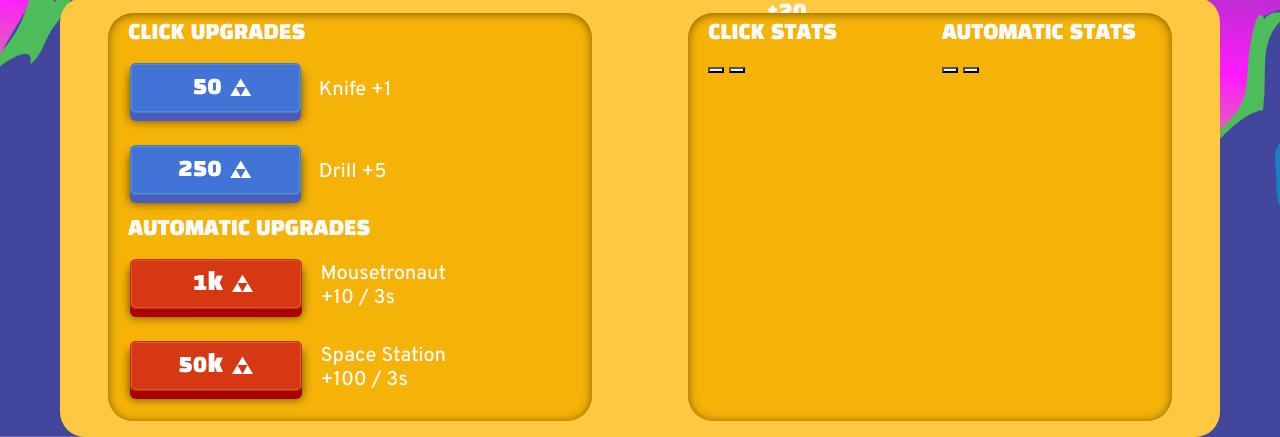
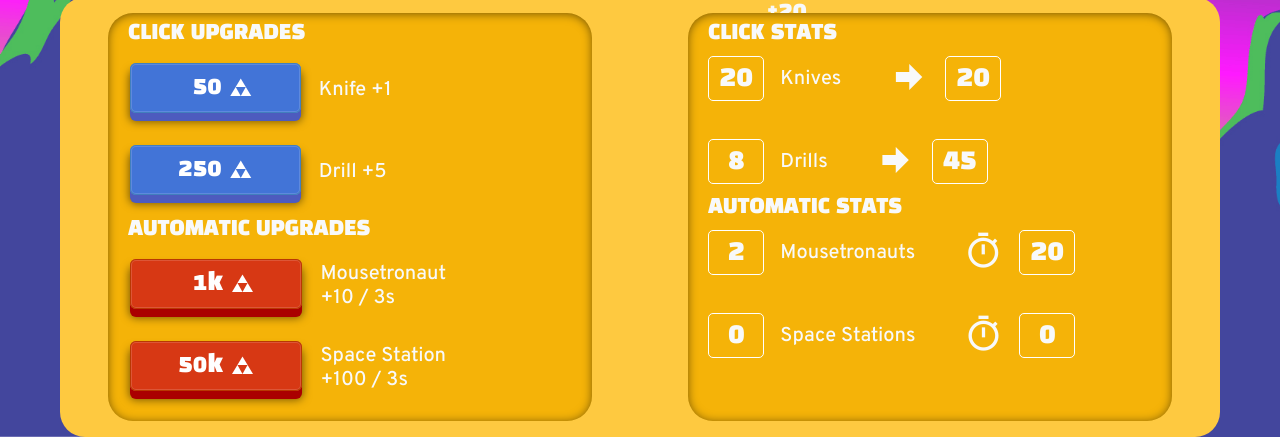
Before and after one commit to ewood-coder/moonMinerCP2, a plain HTML site: page index.html in a window 1280 px wide. Shown: the part 525-962 px from the top of the page. Drawn offline with nearby package versions, Linux system fonts and the light colour scheme; a web font is replaced by a local one.

Commit message:
fully styled HTML page (i really need to stop doing that before my javascript lol)

```diff
--- a/index.html
+++ b/index.html
@@ -111,16 +111,39 @@
 
 				<div class="darkYellow col-5 sunkenBox box2">
 					<div class="row p-2">
+
 						<div class="col">
 							<h5>CLICK STATS</h5>
-							<button></button>
-							<button></button>
+							<span class="d-flex align-items-center mb-4">
+								<h3 class="borderBox text-center">20</h3>
+								<h5 class="ms-3 newFont me-5">Knives</h5>
+								<h1><i class="mdi mdi-arrow-right-bold"></i></h1>
+								<h3 class="borderBox ms-3 text-center">20</h3>
+							</span>
+
+							<span class="d-flex align-items-center">
+								<h3 class="borderBox text-center">8</h3>
+								<h5 class="ms-3 newFont me-5">Drills</h5>
+								<h1><i class="mdi mdi-arrow-right-bold"></i></h1>
+								<h3 class="borderBox ms-3 text-center">45</h3>
+							</span>
 						</div>
 
 						<div class="col">
 							<h5>AUTOMATIC STATS</h5>
-							<button></button>
-							<button></button>
+							<span class="d-flex align-items-center mb-4">
+								<h3 class="borderBox text-center">2</h3>
+								<h5 class="ms-3 newFont me-5">Mousetronauts</h5>
+								<h1><i class="mdi mdi-timer-outline"></i></h1>
+								<h3 class="borderBox ms-3 text-center">20</h3>
+							</span>
+
+							<span class="d-flex align-items-center">
+								<h3 class="borderBox text-center">0</h3>
+								<h5 class="ms-3 newFont me-5">Space Stations</h5>
+								<h1><i class="mdi mdi-timer-outline"></i></h1>
+								<h3 class="borderBox ms-3 text-center">0</h3>
+							</span>
 						</div>
 					</div>
 				</div>
--- a/style.css
+++ b/style.css
@@ -60,6 +60,24 @@ body {
 .newFont {
 	font-family: "Overpass", sans-serif;
 }
+
+.borderBox {
+	border: solid;
+	border-color: white;
+	border-width: 1px;
+	padding: 5px 10px;
+	border-radius: 5px;
+	width: 2em;
+}
+
+
+
+
+
+
+
+
+
 
 
 .sunkenBox {
```
